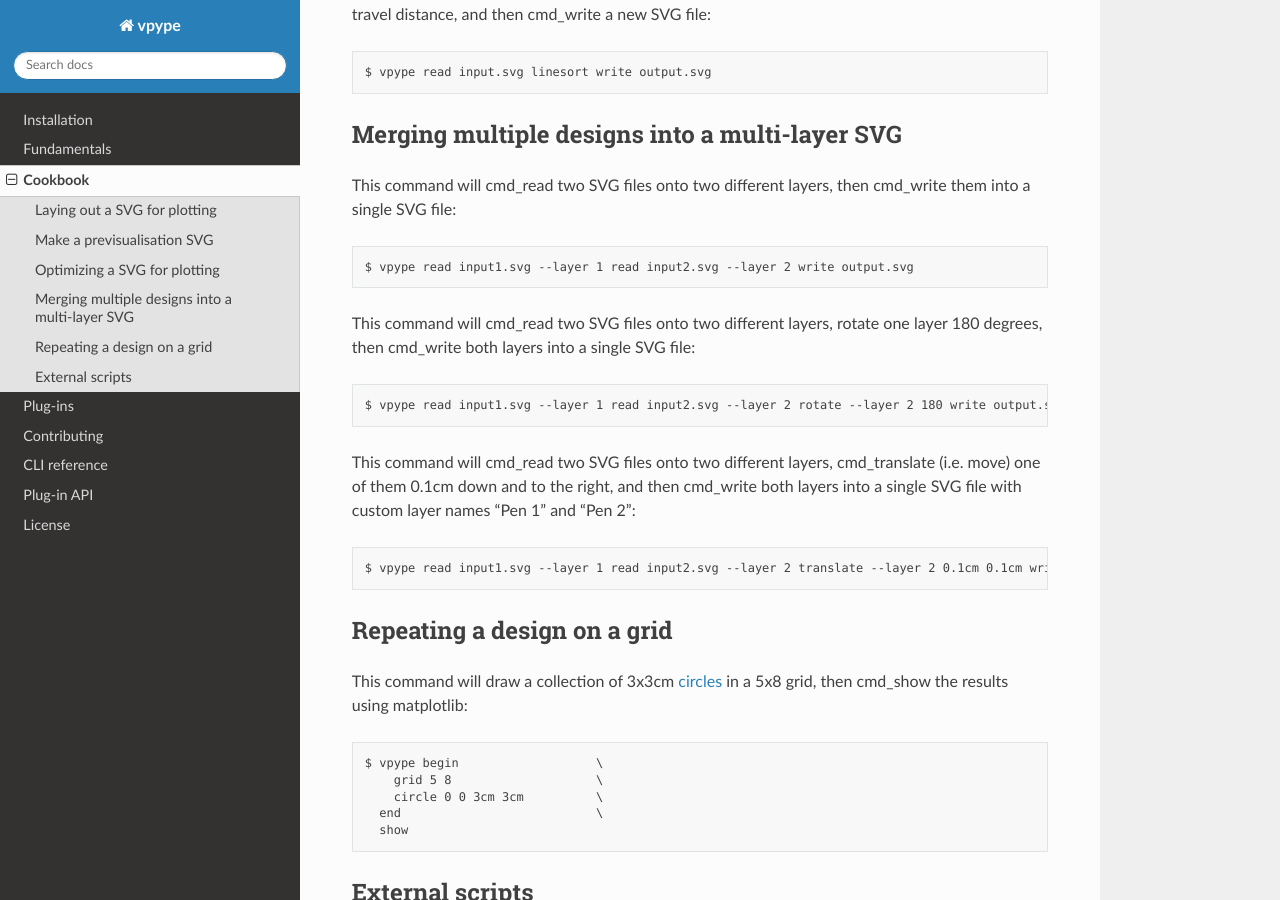
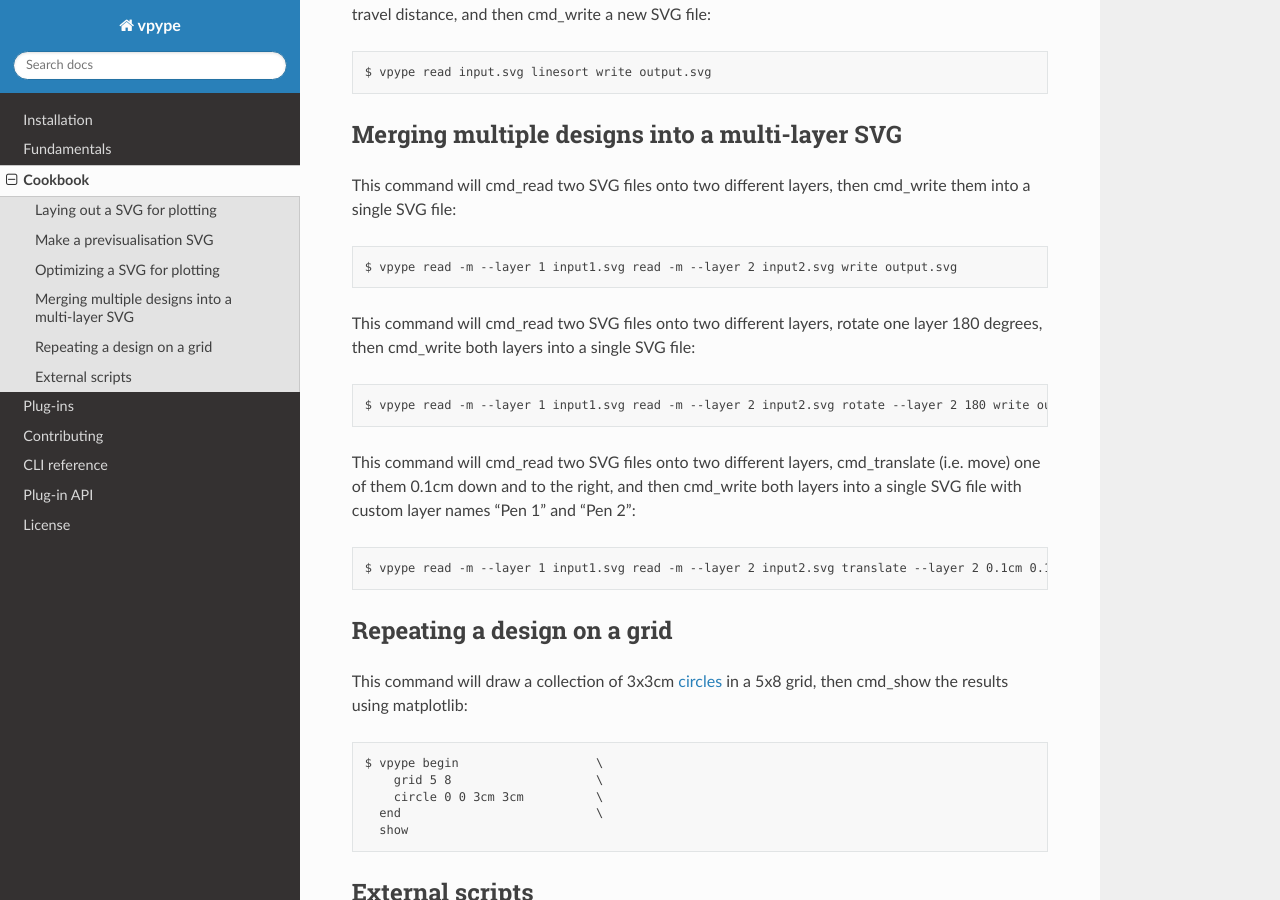
Before and after one commit to abey79/vpype, a Sphinx documentation site: the page built from docs/cookbook.rst, in a window 1280 px wide and 900 px high, scrolled down 2648 px. Built offline with Sphinx 7.4.7 and the Read the Docs theme 2.0.0, drawn with Linux system fonts in a browser that asks for light colours.

Commit message:
Update SVG merging examples in cookbook

```diff
--- a/docs/cookbook.rst
+++ b/docs/cookbook.rst
@@ -90,15 +90,15 @@ Merging multiple designs into a multi-layer SVG
 
 This command will :ref:`cmd_read` two SVG files onto two different layers, then :ref:`cmd_write` them into a single SVG file::
 
-  $ vpype read input1.svg --layer 1 read input2.svg --layer 2 write output.svg
+  $ vpype read -m --layer 1 input1.svg read -m --layer 2 input2.svg write output.svg
 
 This command will :ref:`cmd_read` two SVG files onto two different layers, rotate one layer 180 degrees, then :ref:`cmd_write` both layers into a single SVG file::
 
-  $ vpype read input1.svg --layer 1 read input2.svg --layer 2 rotate --layer 2 180 write output.svg
+  $ vpype read -m --layer 1 input1.svg read -m --layer 2 input2.svg rotate --layer 2 180 write output.svg
 
 This command will :ref:`cmd_read` two SVG files onto two different layers, :ref:`cmd_translate` (i.e. move) one of them 0.1cm down and to the right, and then :ref:`cmd_write` both layers into a single SVG file with custom layer names "Pen 1" and "Pen 2"::
 
- $ vpype read input1.svg --layer 1 read input2.svg --layer 2 translate --layer 2 0.1cm 0.1cm write --layer-label “Pen %d” output.svg
+ $ vpype read -m --layer 1 input1.svg read -m --layer 2 input2.svg translate --layer 2 0.1cm 0.1cm write --layer-label "Pen %d" output.svg
 
 
 Repeating a design on a grid
```
